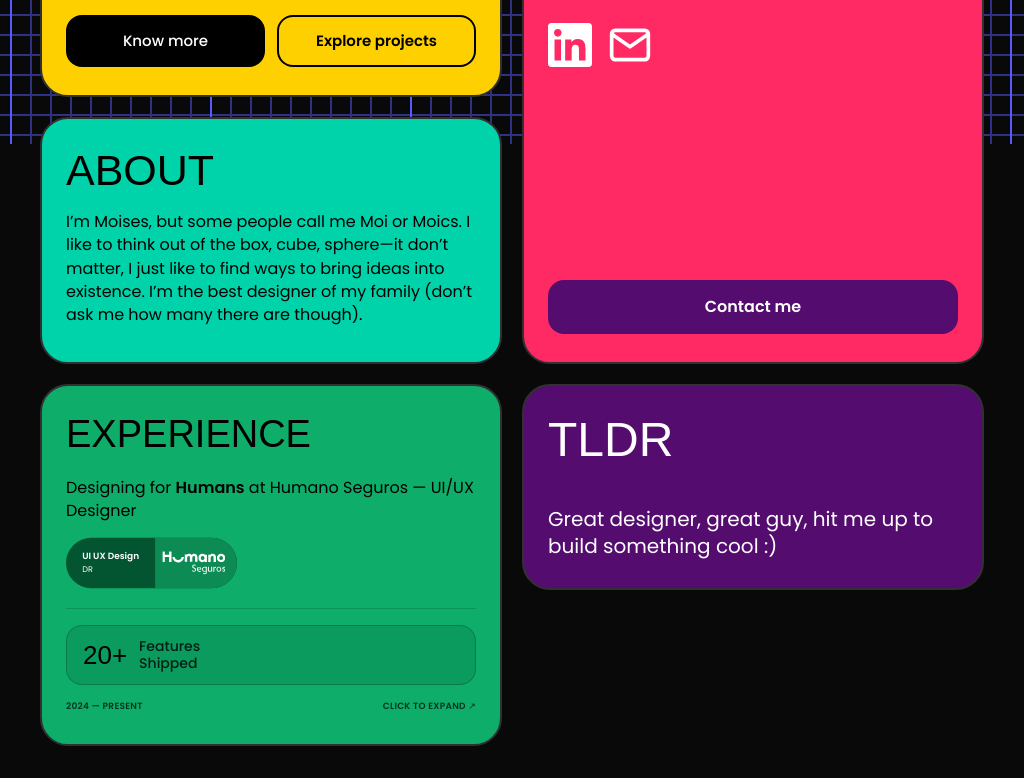
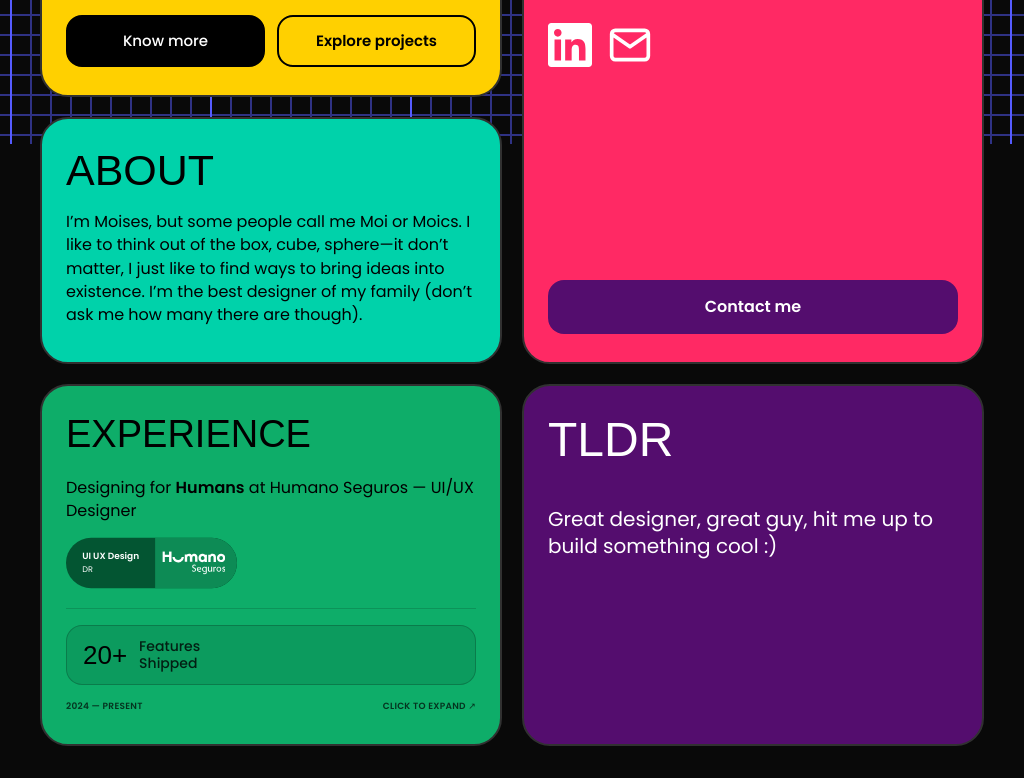
Before and after one commit to moicsrod/moics-portfolio, a React (Vite) app: page / in a window 1024 px wide. Shown: the part 656-1434 px from the top of the page. Built offline with nearby package versions, Linux system fonts and the light colour scheme; a web font is replaced by a local one.

Commit message:
style: stretch tldr card to match experience card bottom edge in tablet view

```diff
--- a/src/index.css
+++ b/src/index.css
@@ -1701,7 +1701,7 @@ a:focus-visible,
     grid-template-rows: none !important;
     gap: 20px !important;
     margin: 0 !important;
-    align-items: start !important;
+    align-items: stretch !important;
   }
 
   .secondary-column > .portfolio-card,
@@ -1778,14 +1778,15 @@ a:focus-visible,
     box-sizing: border-box !important;
   }
 
-  /* TLDR CARD: posición natural con gap uniforme de 20px */
+  /* TLDR CARD: Se estira al 100% igualando la altura final de Experience */
   .tldr-card {
     display: flex !important;
     flex-direction: column !important;
     justify-content: flex-start !important;
     gap: 16px !important;
-    height: auto !important;
+    height: 100% !important;
     min-height: 0 !important;
+    box-sizing: border-box !important;
   }
 
   .tldr-card > .design-title {
```
